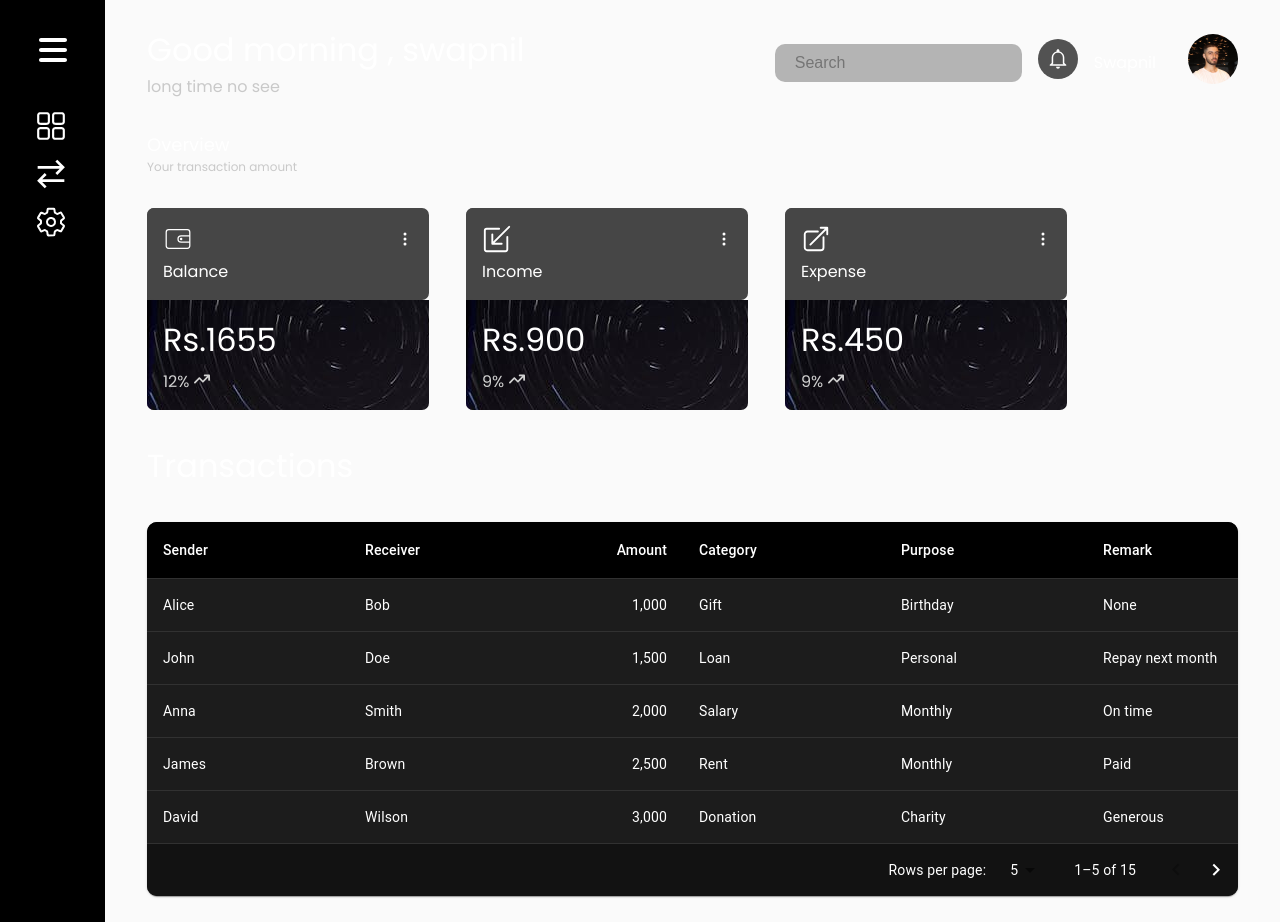
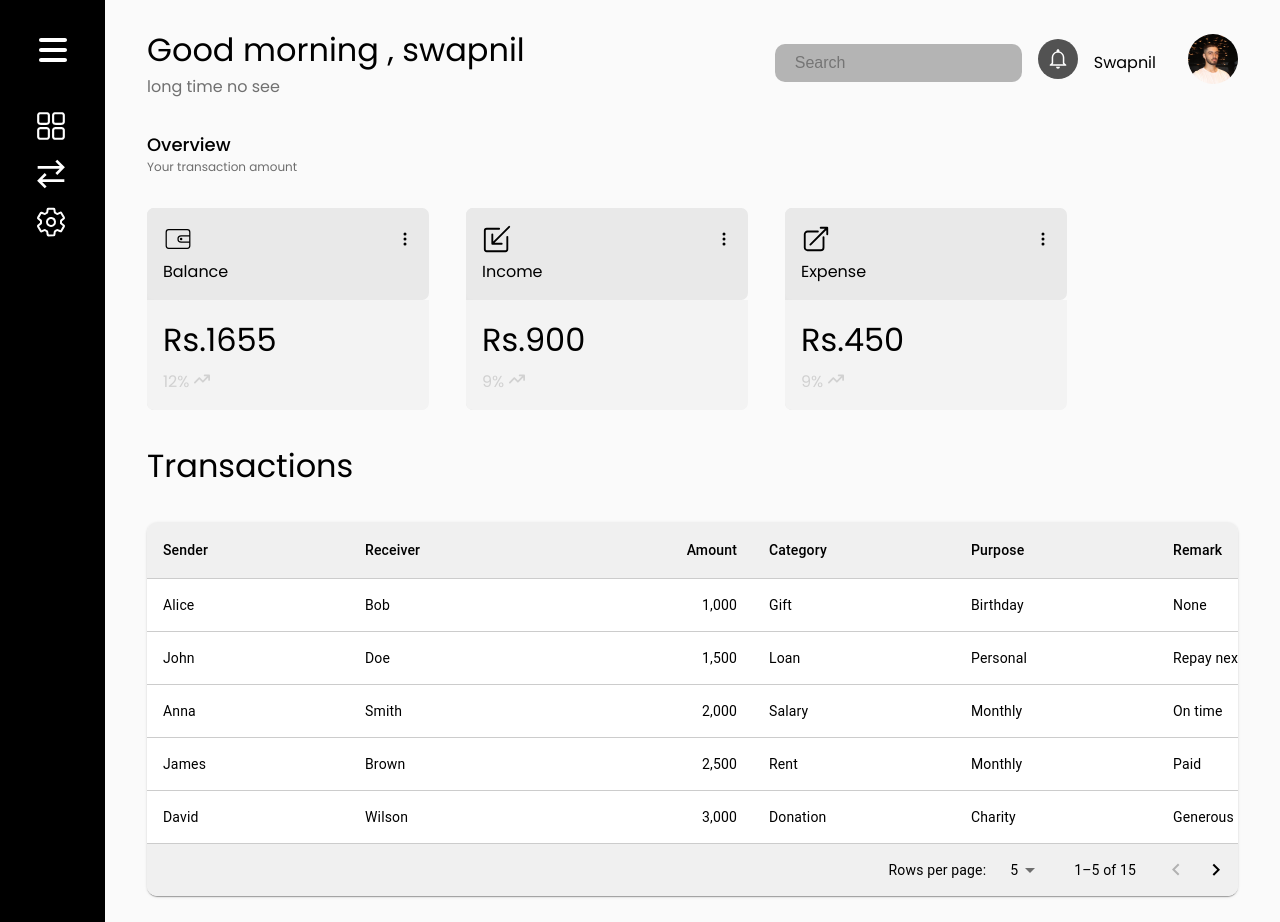
Before and after one commit to Swapnilrupakhetee/financetracker, a React (Vite) app: page / in a window 1280 px wide. Built offline with nearby package versions, Linux system fonts and the light colour scheme.

Commit message:
dashboard-lighmode-done

```diff
--- a/src/components/Card.css
+++ b/src/components/Card.css
@@ -3,16 +3,35 @@
     padding: 1rem 2rem;
 }
 .card-content{
+    background-color: rgb(231, 231, 231);
+    min-width: 250px;
+    max-width: 300px;
+    color: black;
+
+    border-radius: 7px;
+}
+.card-content.dark-mode{
+
     background-color: rgb(70, 70, 70);
     min-width: 250px;
     max-width: 300px;
+    color: rgb(255, 255, 255);
 
     border-radius: 7px;
 }
 .card-top{
     display: flex;
     width: 100%;
-    background-color: rgb(70, 70, 70);
+    background-color: rgb(233, 233, 233);
+    flex-direction: column;
+    gap: 5px;
+    padding: 1rem;
+    border-radius: 7px;
+}
+.card-top.dark-mode{
+    display: flex;
+    width: 100%;
+    background-color: rgb(78, 78, 78);
     flex-direction: column;
     gap: 5px;
     padding: 1rem;
@@ -23,7 +42,7 @@
     justify-content: space-between;
     align-items: center;
 }
-.card-bottom{
+.card-bottom.dark-mode{
     display: flex;
     width: 100%;
     background-color: rgb(99, 99, 99);
@@ -37,8 +56,20 @@
 
 
 }
+.card-bottom{
+    display: flex;
+    width: 100%;
+    background-color: rgb(243 243 243);
+    flex-direction: column;
+    gap: 5px;
+    padding: 1rem;
+    border-bottom-left-radius: 7px;
+    border-bottom-right-radius: 7px;
+    /* background-image: url(/src/assets/balance.jpg); */
+}
 .card-amount{
     font-size: 32px;
+    color: black;
 }
 .card-percentage{
     color: rgb(209, 209, 209);
--- a/src/components/Card.jsx
+++ b/src/components/Card.jsx
@@ -1,23 +1,25 @@
-import React from 'react'
+import React, { useContext } from 'react'
 import './Card.css'
 import { CiWallet } from "react-icons/ci";
 import { FaArrowTrendUp } from "react-icons/fa6";
 import { BsThreeDotsVertical } from "react-icons/bs";
 import balance from '../assets/balance.jpg'
+import { SettingContext } from '../Context/SettingsContext';
 const Card = ({icon,title,amount,percentage}) => {
+    const{darkMode}=useContext(SettingContext)
   return (
     <div className="card-container">
-        <div className="card-content">
-            <div className="card-top">
+        <div className={`card-content ${darkMode?'dark-mode':''}`}>
+            <div className={`card-top ${darkMode?'dark-mode':''}`}>
                 <div className="card-icons">
                     {icon}
                     <BsThreeDotsVertical />
                 </div>
                 <div className="card-title">{title}</div>
             </div>
-            <div className="card-bottom">
-                <div className="card-amount">Rs.{amount}</div>
-                <div className="card-percentage">{percentage} <FaArrowTrendUp /></div>
+            <div className={`card-bottom ${darkMode?'dark-mode':''}`}>
+                <div className={`card-amount ${darkMode?'dark-mode':''}`}>Rs.{amount}</div>
+                <div className={`card-percentage ${darkMode?'dark-mode':''}`}>{percentage} <FaArrowTrendUp /></div>
             </div>
         </div>
     </div>
--- a/src/components/Dashboardtop.css
+++ b/src/components/Dashboardtop.css
@@ -3,6 +3,10 @@
     justify-content: space-between;
     align-items: center;
     overflow: hidden;
+    color: black;
+}
+.dashboardtop-content.dark-mode{
+    color: white;
 }
 .dash-name{
     padding: 1rem 2rem;
@@ -11,7 +15,7 @@
     font-size: 32px;
 }
 .dash-sub{
-    color: rgb(201, 201, 201);
+    color: rgb(112, 112, 112);
 }
 .dash-top-right{
     padding: 1rem 2rem;
@@ -50,6 +54,7 @@
     background-color: rgb(82, 82, 82);
     cursor: pointer;
     transition: 0.4s ease-in-out;
+    color: white;
 }
 .noti:hover{
     font-size: 24px;
--- a/src/components/Dashboardtop.jsx
+++ b/src/components/Dashboardtop.jsx
@@ -1,13 +1,16 @@
-import React, { useState } from 'react'
+import React, { useContext, useState } from 'react'
 import './Dashboardtop.css'
 import { IoMdNotificationsOutline } from "react-icons/io";
 import profile from '../assets/profile.jpeg'
+import { SettingContext } from '../Context/SettingsContext';
 const Dashboardtop = () => {
+
+    const {darkMode}=useContext(SettingContext)
     const [search,setSearch]=useState("")
     const user="swapnil"
   return (
     <div className="dashboardtop-container">
-        <div className="dashboardtop-content">
+        <div className={`dashboardtop-content ${darkMode?'dark-mode':""}`}>
             <div className="dash-name">
                 <div className="top-name">Good morning , {user}</div>
                 <div className="dash-sub">long time no see</div>
--- a/src/components/Overview.css
+++ b/src/components/Overview.css
@@ -6,10 +6,15 @@
 }
 .overview-main-text{
     font-size: 18px;
+    color: black;
+    font-weight: 500;
+}
+.overview-main-text.dark-mode{
+    color: white;
 }
 .overview-sub-text{
     font-size: 12px;
-    color: rgb(201, 201, 201);
+    color: rgb(109, 109, 109);
 }
 @media (min-width: 0px) and (max-width: 522px) {
     .overview-title{
--- a/src/components/Overview.jsx
+++ b/src/components/Overview.jsx
@@ -1,11 +1,14 @@
-import React from 'react'
+import React, { useContext } from 'react'
 import './Overview.css'
 import Card from './Card'
 import { CiWallet } from "react-icons/ci";
 import { HiOutlineArrowTopRightOnSquare } from "react-icons/hi2";
 import { BsBoxArrowInDownLeft } from "react-icons/bs";
+import { SettingContext } from '../Context/SettingsContext';
 
 const Overview = () => {
+  const{darkMode}=useContext(SettingContext);
+
   const cardValues=[
     {icon:<CiWallet size={30} />,
     title:'Balance',
@@ -30,8 +33,8 @@ const Overview = () => {
     <div className="overview-container">
         <div className="overview-content">
             <div className="overview-title">
-                <div className="overview-main-text">Overview</div>
-                <div className="overview-sub-text">Your transaction amount</div>
+                <div className={`overview-main-text${darkMode?'dark-mode':""}`}>Overview</div>
+                <div className={`overview-sub-text${darkMode?'dark-mode':""}`}>Your transaction amount</div>
             </div>
             <div className="overview-stats">
               {
--- a/src/components/Transaction.css
+++ b/src/components/Transaction.css
@@ -6,6 +6,14 @@
 .transaction-title1{
     font-size: 32px;
     padding: 1rem 2rem;
+    color: black;
+
+
+}
+.transaction-title1.dark-mode{
+    font-size: 32px;
+    padding: 1rem 2rem;
+    color: rgb(255, 255, 255);
 
 
 }
--- a/src/components/TransactionTable.jsx
+++ b/src/components/TransactionTable.jsx
@@ -9,6 +9,7 @@ import TableContainer from '@mui/material/TableContainer';
 import TableHead from '@mui/material/TableHead';
 import TablePagination from '@mui/material/TablePagination';
 import TableRow from '@mui/material/TableRow';
+import { SettingContext } from '../Context/SettingsContext';
 
 const columns = [
   { id: 'sender', label: 'Sender', minWidth: 170 },
@@ -81,6 +82,8 @@ const scrollbarStyles = css`
 `;
 
 export default function TransactionTable() {
+  const { darkMode } = React.useContext(SettingContext);
+
   const [page, setPage] = React.useState(0);
   const [rowsPerPage, setRowsPerPage] = React.useState(5);
 
@@ -93,9 +96,40 @@ export default function TransactionTable() {
     setPage(0);
   };
 
+  const tableStyles = css`
+    width: 100%;
+    overflow: hidden;
+    background-color: ${darkMode ? '#121212' : '#fff'};
+    color: ${darkMode ? '#fff' : '#000'};
+    border-radius: 10px;
+  `;
+
+  const tableContainerStyles = css`
+    max-height: 440px;
+    ${scrollbarStyles}
+  `;
+
+  const headerCellStyles = css`
+    min-width: 170px;
+    background-color: ${darkMode ? '#000' : '#f0f0f0'};
+    color: ${darkMode ? '#fff' : '#000'};
+    border-bottom: 1px solid ${darkMode ? 'rgb(49, 49, 49)' : '#ccc'};
+  `;
+
+  const cellStyles = css`
+    background-color: ${darkMode ? '#1c1c1c' : '#fff'};
+    color: ${darkMode ? '#fff' : '#000'};
+    border-bottom: 1px solid ${darkMode ? 'rgb(49, 49, 49)' : '#ccc'};
+  `;
+
+  const paginationStyles = css`
+    background-color: ${darkMode ? '#121212' : '#f0f0f0'};
+    color: ${darkMode ? '#fff' : '#000'};
+  `;
+
   return (
-    <Paper sx={{ width: '100%', overflow: 'hidden', backgroundColor: '#121212', color: '#fff',borderRadius:'10px' }}>
-      <TableContainer sx={{ maxHeight: 440 }} css={scrollbarStyles}>
+    <Paper css={tableStyles}>
+      <TableContainer css={tableContainerStyles}>
         <Table stickyHeader aria-label="sticky table">
           <TableHead>
             <TableRow>
@@ -103,7 +137,7 @@ export default function TransactionTable() {
                 <TableCell
                   key={column.id}
                   align={column.align}
-                  style={{ minWidth: column.minWidth, backgroundColor: '#000', color: '#fff', borderBottom: '1px solid rgb(49, 49, 49)' }}
+                  css={headerCellStyles}
                 >
                   {column.label}
                 </TableCell>
@@ -115,14 +149,12 @@ export default function TransactionTable() {
               .slice(page * rowsPerPage, page * rowsPerPage + rowsPerPage)
               .map((row) => {
                 return (
-                  <TableRow hover role="checkbox" tabIndex={-1} key={row.code} sx={{ backgroundColor: '#1c1c1c', color: '#fff' }}>
+                  <TableRow hover role="checkbox" tabIndex={-1} key={row.sender + row.receiver}>
                     {columns.map((column) => {
                       const value = row[column.id];
                       return (
-                        <TableCell key={column.id} align={column.align} sx={{ color: '#fff', borderBottom: '1px solid rgb(49, 49, 49)' }}>
-                          {column.format && typeof value === 'number'
-                            ? column.format(value)
-                            : value}
+                        <TableCell key={column.id} align={column.align} css={cellStyles}>
+                          {column.format && typeof value === 'number' ? column.format(value) : value}
                         </TableCell>
                       );
                     })}
@@ -140,7 +172,7 @@ export default function TransactionTable() {
         page={page}
         onPageChange={handleChangePage}
         onRowsPerPageChange={handleChangeRowsPerPage}
-        sx={{ backgroundColor: '#121212', color: '#fff' }}
+        css={paginationStyles}
       />
     </Paper>
   );
```
Lines whose indentation alone changed are shown as unchanged.
